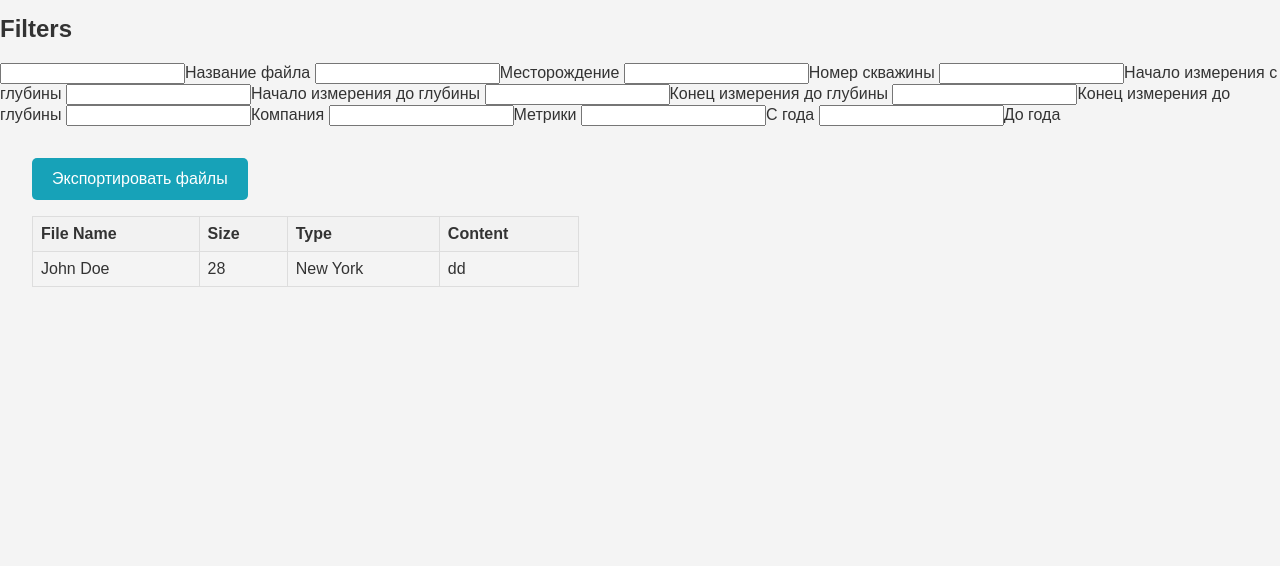
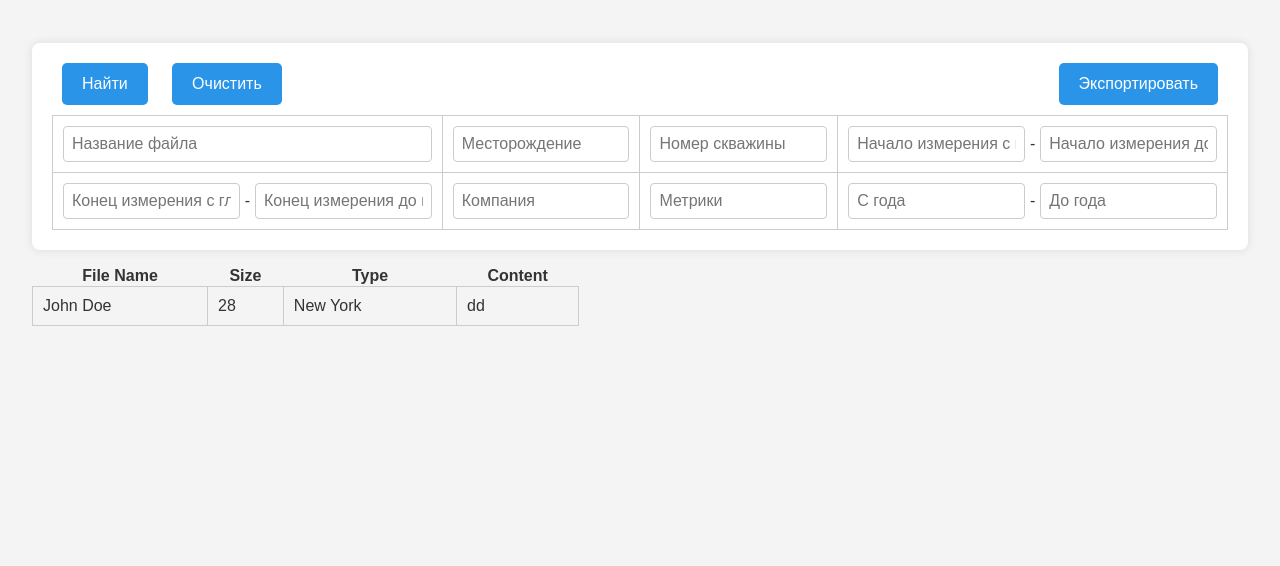
Before and after one commit to r-kulik/gis_plus, a Django app: page /export/ in a window 1280 px wide. Shown: the part 137-703 px from the top of the page. Run offline with Django 5.2, Linux system fonts and the light colour scheme.

Commit message:
add style in export.html

```diff
--- a/gis_app/templates/export.html
+++ b/gis_app/templates/export.html
@@ -18,55 +18,86 @@
         </nav>
     </header>
 
-
-
-
-    <div class="filter-block">
-        <h2>Filters</h2>
-        <label>
-            <input type="text" class="file-filter" id="fileFilter">Название файла
-        </label>
-        <label>
-            <input type="text" class="field-filter" id="fieldFilter">Месторождение
-        </label>
-        <label>
-            <input type="text" class="well-number-filter" id="wellNumberFilter">Номер скважины
-        </label>
-        <label>
-            <input type="text" class="start-measure-from-depth-filter" id="startMeasureFromDepthFilter">Начало измерения с глубины
-        </label>
-        <label>
-            <input type="text" class="finish-measure-from-depth-filter" id="finishMeasureFromDepthDepthFilter">Начало измерения до глубины
-        </label>
-        <label>
-            <input type="text" class="start-measure-till-depth-filter" id="startMeasureTillDepthDepthFilter">Конец измерения до глубины
-        </label>
-        <label>
-            <input type="text" class="finish-measure-till-depth-filter" id="finishMeasureTillDepthDepthFilter">Конец измерения до глубины
-        </label>
-        <label>
-            <input type="text" class="companies-filter" id="companiesFilter">Компания
-        </label>
-        <label>
-            <input type="text" class="metrics-filter" id="metricsFilter">Метрики
-        </label>
-        <label>
-            <input type="text" class="start-year-filter" id="startYearFilter">С года
-        </label>
-        <label>
-            <input type="text" class="finish-year-filter" id="finishYearFilter">До года
-        </label>
-    </div>
-
-
-
-
-
     <main class="content">
 
-        <button class="upload-button" id="uploadButton">Экспортировать файлы</button>
+        <div class="filter-block">
+            <button class="search-button" id="searchButton">Найти</button>
+            <button class="search-button" id="clearButton">Очистить</button>
+            <button class="export-button" id="exportButton">Экспортировать</button>
 
-        <table id="fileTable">
+            <table>
+                <!-- Исправить ширину. Двойные поля должны подстраиваться под ширину одинарного -->
+
+                <tr>
+                    <td>
+                        <input type="text" class="file-filter" id="fileFilter" placeholder="Название файла">
+                    </td>
+
+                    <td>
+                        <input list="fieldFilterList"  class="field-filter" id="fieldFilter" placeholder="Месторождение">
+                        <datalist id="fieldFilterList">
+                            <option value="Рыбинское">
+                            <option value="Татарское">
+                            <option value="С нефтью">
+                        </datalist>
+                    </td>
+
+                    <td>
+                        <input list="wellNumberFilterList"  class="well-number-filter" id="wellNumberFilter" placeholder="Номер скважины">
+                        <datalist id="wellNumberFilterList">
+                            <option value="1121212">
+                            <option value="4233424442">
+                            <option value="8989797989">
+                        </datalist>
+                    </td>
+
+                    <td>
+                        <div class="filter-row" style="display: flex;">
+                            <input type="text" class="start-measure-from-depth-filter" id="startMeasureFromDepthFilter" placeholder="Начало измерения с глубины">
+                            <span>-</span>
+                            <input type="text" class="finish-measure-from-depth-filter" id="finishMeasureFromDepthFilter" placeholder="Начало измерения до глубины">
+                        </div>
+                    </td>
+                </tr>
+                <tr>
+                    <td>
+                        <div class="filter-row" style="display: flex;">
+                            <input type="text" class="start-measure-till-depth-filter" id="startMeasureTillDepthFilter" placeholder="Конец измерения c глубины">
+                            <span>-</span>
+                            <input type="text" class="finish-measure-till-depth-filter" id="finishMeasureTillDepthFilter" placeholder="Конец измерения до глубины">
+                        </div>
+                    </td>
+
+                    <td>
+                        <input list="companiesList"  class="companies-filter" id="companiesFilter" placeholder="Компания">
+                        <datalist id="companiesList">
+                            <option value="YTGB">
+                            <option value="QWERT">
+                            <option value="ABCD">
+                        </datalist>
+                    </td>
+
+                    <td>
+                        <input list="metricsList"  class="metrics-filter" id="metricsFilter" placeholder="Метрики">
+                        <datalist id="metricsList">
+                            <option value="pp1">
+                            <option value="pr1">
+                            <option value="pr2">
+                        </datalist>
+                    </td>
+
+                    <td>
+                        <div class="filter-row" style="display: flex;">
+                            <input type="text" class="start-year-filter" id="startYearFilter" placeholder="С года">
+                            <span>-</span>
+                            <input type="text" class="finish-year-filter" id="finishYearFilter" placeholder="До года">
+                        </div>
+                    </td>
+                </tr>
+            </table>
+        </div>
+
+        <table class="lasFilesTable" id="fileTable">
             <thead>
                 <tr>
                     <th>File Name</th>
--- a/gis_app/templates/import.html
+++ b/gis_app/templates/import.html
@@ -21,7 +21,7 @@
 
     <main class="content">
         <label for="fileInput" class="file-button">Выбрать файлы</label>
-        <input style="visibility:hidden;" type="file" id="fileInput" multiple>
+        <input class="file-input-tag" style="visibility:hidden;" type="file" id="fileInput" multiple>
         <button class="upload-button" id="uploadButton">Загрузить файлы</button>
 
         <table id="fileTable">
--- a/static/styles.css
+++ b/static/styles.css
@@ -14,26 +14,58 @@ header {
 }
 
 table {
+    width: 100%;
+    border-collapse: collapse;
+    margin-top: 0.625em; /* 10px */
+}
+
+table td {
+    padding: 0.625em; /* 10px */
+    border: 0.0625em solid #ccc; /* 1px */
+}
+
+h2 {
+    margin: 0 0 0.625em; /* 10px */
+    font-size: 1.5em; /* 24px */
+    color: #333;
+}
+
+input[type="text"],
+input[list] {
+    width: 100%;
+    padding: 0.5em; /* 8px */
+    box-sizing: border-box;
+    border: 0.0625em solid #ccc; /* 1px */
+    border-radius: 0.25em; /* 4px */
+    font-size: 1em; /* 16px */
+}
+
+input[type="text"]:focus,
+input[list]:focus {
+    border-color: #008fff;
+    outline: none;
+    box-shadow: 0 0 0.3125em rgba(102, 175, 233, 0.5); /* 5px */
+}
+
+.filter-row {
+    align-items: center;
+}
+
+.filter-row span {
+    margin: auto 0.3125em;
+}
+
+.filter-block {
+    background-color: #fff;
+    padding: 1.25em; /* 20px */
+    border-radius: 0.5em; /* 8px */
+    box-shadow: 0 0 0.625em rgba(0, 0, 0, 0.1); /* 10px */
+    margin: 1em auto;
+}
+
+.lasFilesTable {
     width: 45%;
     border-collapse: collapse;
-}
-
-th, td {
-    border: 1px solid #dddddd;
-    text-align: left;
-    padding: 8px;
-}
-
-th {
-    background-color: #f2f2f2;
-}
-
-tr:nth-child(even) {
-    background-color: #f9f9f9;
-}
-
-tr:hover {
-    background-color: #f1f1f1;
 }
 
 .content {
@@ -57,15 +89,16 @@ tr:hover {
 .page-selection-button {
     padding: 10px 20px;
     margin-left: 10px;
-    background-color: #007bff;
+    background-color: #2994E8;
     color: white;
     border: none;
     border-radius: 5px;
     cursor: pointer;
+    transition: background-color 0.5s ease
 }
 
 .page-selection-button:hover {
-    background-color: #0056b3;
+    background-color: #006BC0;
 }
 
 .page-selection-button-active {
@@ -76,10 +109,48 @@ tr:hover {
     border: none;
     border-radius: 5px;
     cursor: pointer;
+    transition: background-color 0.5s ease
 }
 
 .page-selection-button-active:hover {
-    background-color: #a1a1a0;
+    background-color: #cdcdcd;
+}
+
+.file-input-tag {
+    display: none;
+}
+
+.cont {
+    display: flex;
+}
+
+.search-button {
+    display: inline-block;
+    padding: 12px 20px;
+    margin: 0 10px;
+    font-size: 16px;
+    text-decoration: none;
+    color: white;
+    background-color: #2994E8;
+    border: none;
+    border-radius: 5px;
+    cursor: pointer;
+    transition: background-color 0.5s ease;
+}
+
+.export-button {
+    display: inline-block;
+    float: right;
+    padding: 12px 20px;
+    margin: 0 10px;
+    font-size: 16px;
+    text-decoration: none;
+    color: white;
+    background-color: #2994E8;
+    border: none;
+    border-radius: 5px;
+    cursor: pointer;
+    transition: background-color 0.5s ease;
 }
 
 .file-button, .upload-button {
@@ -87,33 +158,13 @@ tr:hover {
     margin-bottom: 1em;
     font-size: 16px;
     color: white;
-    background-color: #007bff;
+    background-color: #2994E8;
     border: none;
     border-radius: 5px;
     cursor: pointer;
-    transition: background-color 0.3s ease;
+    transition: background-color 0.5s ease;
 }
 
-.file-button {
-    background-color: #28a745;
+.file-button:hover, .upload-button:hover {
+    background-color: #006BC0;
 }
-
-.file-button:hover {
-    background-color: #218838;
-}
-
-.file-button:active {
-    background-color: #1e7e34;
-}
-
-.upload-button {
-    background-color: #17a2b8;
-}
-
-.upload-button:hover {
-    background-color: #138496;
-}
-
-.upload-button:active {
-    background-color: #117a8b;
-}
```
